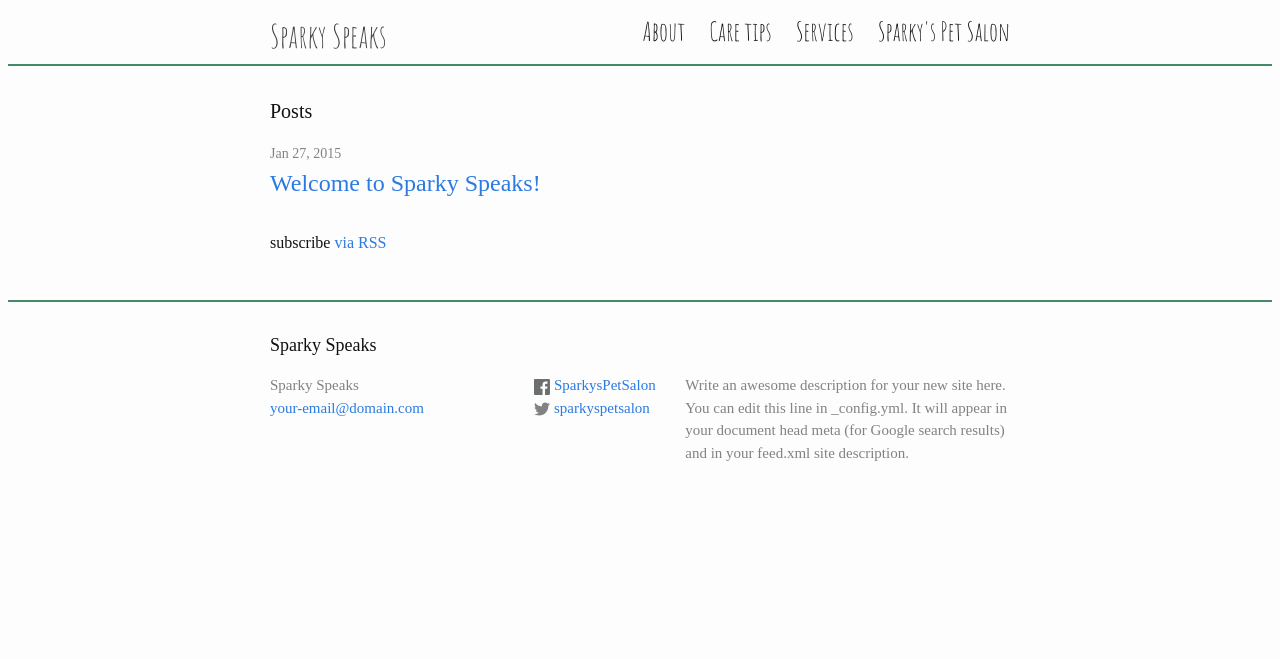
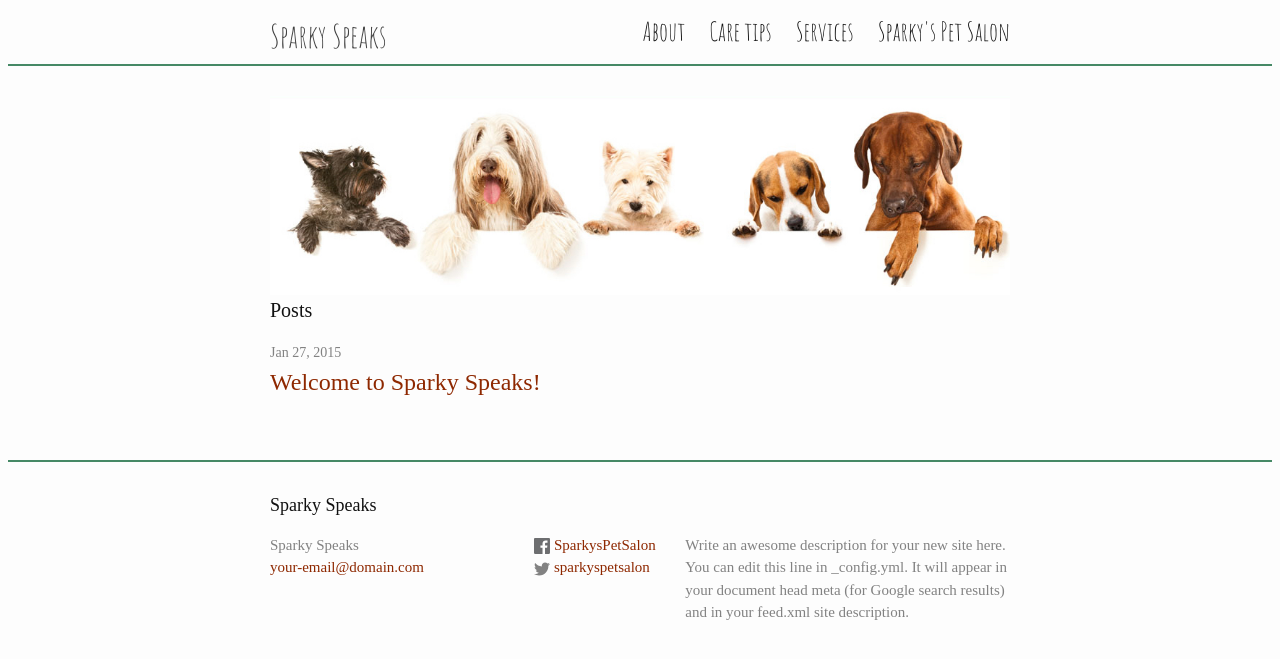
Before and after one commit to Leonardgrr/sparkyspeaks, a Jekyll site: the page built from index.html, in a window 1280 px wide. Shown: the top 659 px of the page. Built offline with Jekyll 4.4.1, drawn with Linux system fonts in a browser that asks for light colours; some web fonts are replaced.

Commit message:
added a kick ass banner!
CUTE DOGS NOW LINE THE TOP OF THE LANDING PAGE whoop whoop

```diff
--- a/_posts/2015-01-27-welcome-to-jekyll.markdown
+++ b/_posts/2015-01-27-welcome-to-sparky-speaks.markdown
@@ -6,7 +6,7 @@ date:   2015-01-27 18:18:49
 
 
 
-## A blog by a dog, for dogs.
+## A blog by a pet, for pets.
 
 Fellow pups, pooches, mutt, mongrel and canines: Welcome to Sparky Speaks. Sparky here, and I would like to get this bloggin started on a hilarious note, with my friend excited to get a kitty friend.
 
--- a/_sass/_base.scss
+++ b/_sass/_base.scss
@@ -93,11 +93,11 @@ a {
     text-decoration: none;
 
     &:visited {
-        color: darken($brand-color, 15%);
+        color: #B64926;
     }
 
     &:hover {
-        color: $text-color;
+        color: #FFB03B;
         text-decoration: underline;
     }
 }
--- a/_sass/_mycss.scss
+++ b/_sass/_mycss.scss
@@ -31,3 +31,12 @@
 .site-footer{
 	border-top: 2px solid #468966;
 }
+
+
+
+a.page-link{
+	color: #468966;
+}
+a.page-link:hover{
+	color: darken(#468966, 15%);
+}
--- a/css/main.scss
+++ b/css/main.scss
@@ -15,7 +15,7 @@ $spacing-unit:     30px;
 
 $text-color:       #111;
 $background-color: #fdfdfd;
-$brand-color:      #2a7ae2;
+$brand-color:      #8E2800;
 
 $grey-color:       #828282;
 $grey-color-light: lighten($grey-color, 40%);
--- a/index.html
+++ b/index.html
@@ -3,6 +3,8 @@ layout: default
 ---
 
 <div class="home">
+
+  <img src="assests/dog-banner.jpg" alt="dogs hanging out banner">
 
   <h1 class="page-heading">Posts</h1>
 
@@ -18,6 +20,5 @@ layout: default
     {% endfor %}
   </ul>
 
-  <p class="rss-subscribe">subscribe <a href="{{ "/feed.xml" | prepend: site.baseurl }}">via RSS</a></p>
 
 </div>
```
Also changed, not shown: assests/dog-banner.jpg (added).
